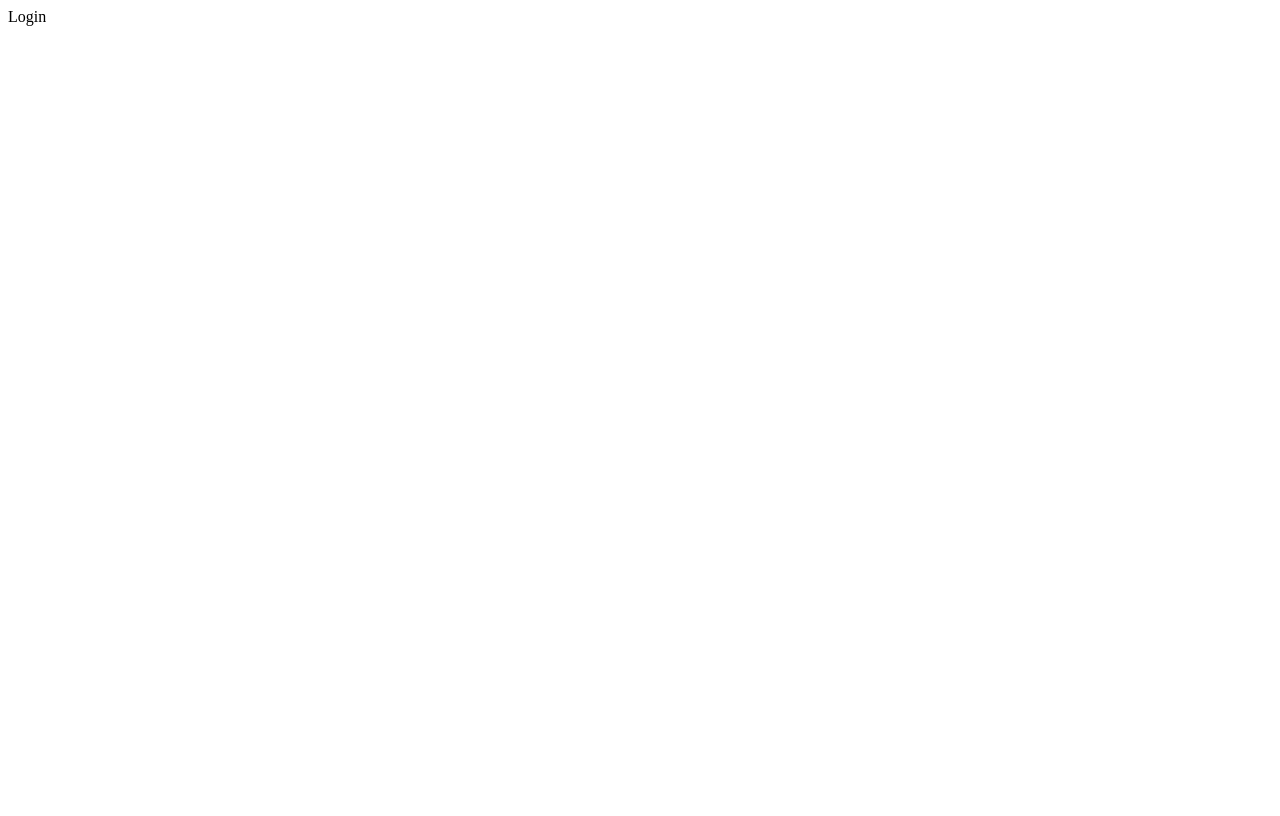
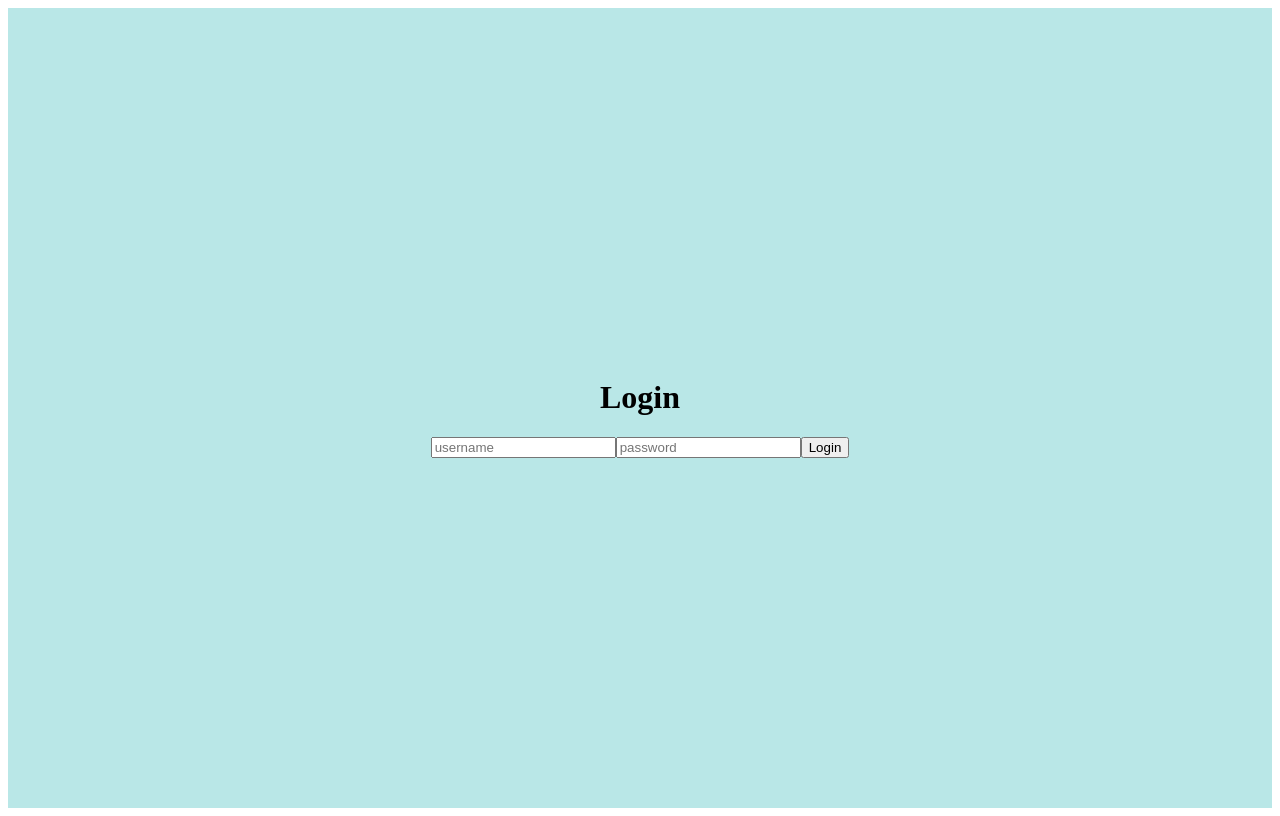
Before and after one commit to K-Othman/Full-Stack-Blog-App, a React (Create React App) app in the folder client/: page /login in a window 1280 px wide. Built offline with nearby package versions, Linux system fonts and the light colour scheme.

Commit message:
styling the login page

```diff
--- a/client/package.json
+++ b/client/package.json
@@ -10,6 +10,7 @@
     "react-dom": "^18.2.0",
     "react-router-dom": "^6.22.3",
     "react-scripts": "5.0.1",
+    "sass": "^1.72.0",
     "web-vitals": "^2.1.4"
   },
   "scripts": {
--- a/client/src/App.js
+++ b/client/src/App.js
@@ -4,19 +4,43 @@ import Login from "./pages/Login";
 import Register from "./pages/Register";
 import Single from "./pages/Single";
 import Write from "./pages/Write";
+import Navbar from "./components/Navbar";
+import Footer from "./components/Footer";
+import "./style.scss";
+
+const Layout = ({ children }) => {
+  return (
+    <>
+      <Navbar />
+      {children}
+      <Footer />
+    </>
+  );
+};
 
 function App() {
   return (
-    <div>
+    <div className="app">
+      <div className="contaier">
         <BrowserRouter>
           <Routes>
+            <Route
+              path="/*"
+              element={
+                <Layout>
+                  <Routes>
                     <Route path="/" element={<Home />} />
+                    <Route path="/post/:id" element={<Single />} />
+                    <Route path="/write" element={<Write />} />
+                  </Routes>
+                </Layout>
+              }
+            />
             <Route path="/login" element={<Login />} />
             <Route path="/register" element={<Register />} />
-          <Route path="/single" element={<Single />} />
-          <Route path="/write" element={<Write />} />
           </Routes>
         </BrowserRouter>
+      </div>
     </div>
   );
 }
--- /dev/null
+++ b/client/src/components/Footer.jsx
@@ -0,0 +1,7 @@
+import React from "react";
+
+const Footer = () => {
+  return <div>Footer</div>;
+};
+
+export default Footer;
--- /dev/null
+++ b/client/src/components/Navbar.jsx
@@ -0,0 +1,7 @@
+import React from "react";
+
+const Navbar = () => {
+  return <div>Navbar</div>;
+};
+
+export default Navbar;
--- a/client/src/pages/Login.jsx
+++ b/client/src/pages/Login.jsx
@@ -1,7 +1,16 @@
 import React from "react";
 
 const Login = () => {
-  return <div>Login</div>;
+  return (
+    <div className="auth">
+      <h1>Login</h1>
+      <form action="" className="">
+        <input type="text" placeholder="username" />
+        <input type="password" placeholder="password" />
+        <button>Login</button>
+      </form>
+    </div>
+  );
 };
 
 export default Login;
--- /dev/null
+++ b/client/src/style.scss
@@ -0,0 +1,15 @@
+$lightGreen: #b9e7e7;
+.app {
+  .contaier {
+    // Login & Register
+  }
+
+  .auth {
+    display: flex;
+    flex-direction: column;
+    align-items: center;
+    justify-content: center;
+    height: 100vh;
+    background-color: $lightGreen;
+  }
+}
```
Also changed, not shown: 1 other file (tests, documents, lock files or other folders). Lines whose indentation alone changed are shown as unchanged.
